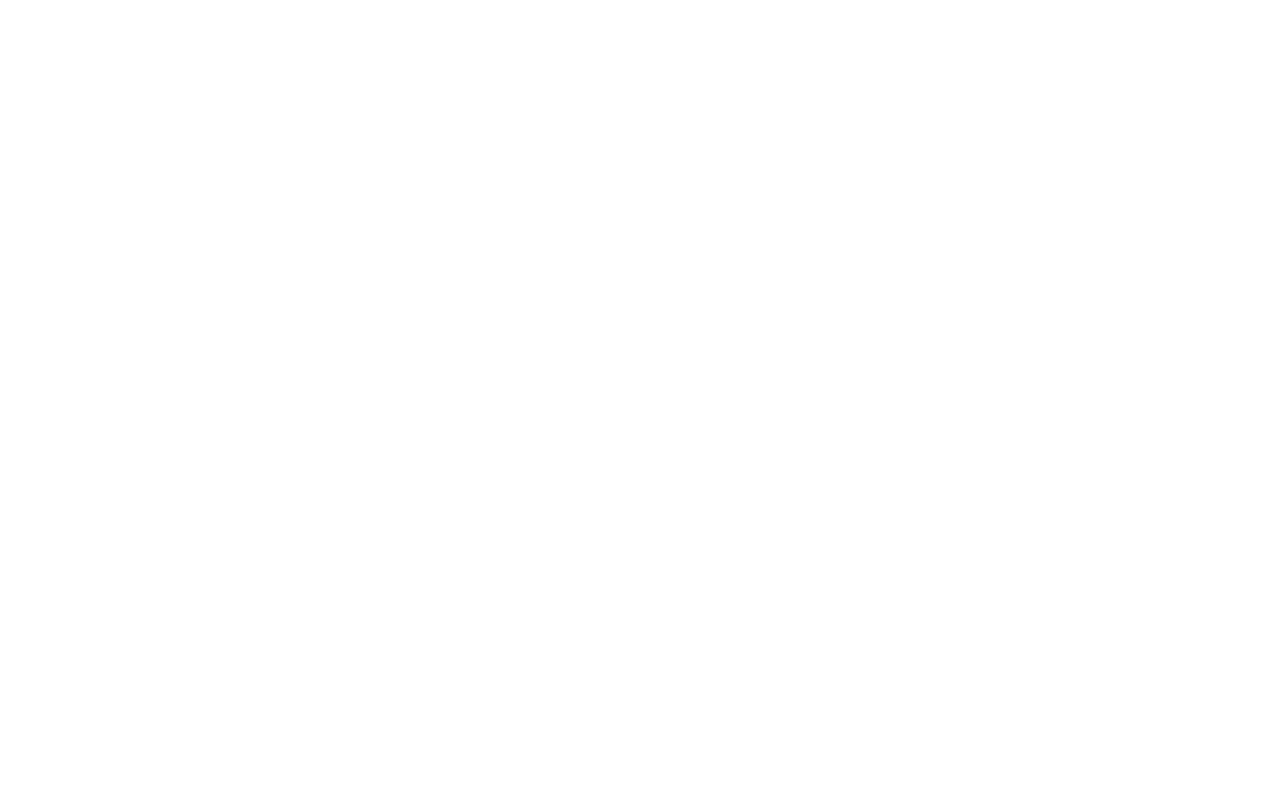
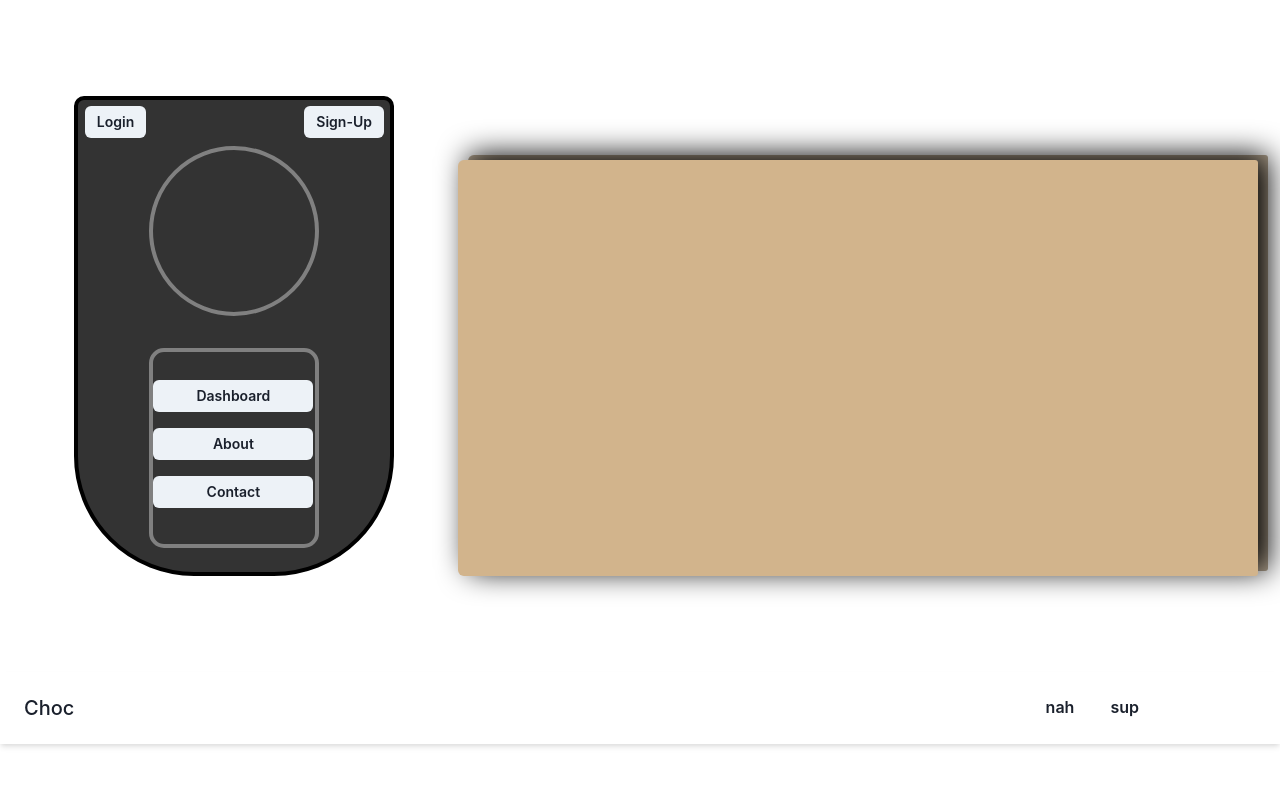
Before and after one commit to vrich88/cautious-journey, a React (Create React App) app in the folder client/: page /homepage in a window 1280 px wide. Before the commit this address had no page. Shown: the top 786 px of the page. Built offline with nearby package versions, Linux system fonts and the light colour scheme.

Commit message:
routing test environment and homepage

```diff
--- a/client/src/App.js
+++ b/client/src/App.js
@@ -1,18 +1,19 @@
-import React from 'react';
-import { BrowserRouter as Router, Routes, Route } from 'react-router-dom';
+import React from "react";
+import { BrowserRouter as Router, Routes, Route } from "react-router-dom";
 import {
   ApolloClient,
   InMemoryCache,
   ApolloProvider,
   createHttpLink,
-} from '@apollo/client';
-import { setContext } from '@apollo/client/link/context';
-import './App.css';
+} from "@apollo/client";
+import { setContext } from "@apollo/client/link/context";
+import "./App.css";
 import Footer from "./components/footer/Footer";
 import UFOsubforum from "./pages/UFOsubforum";
+import Homepage from "./pages/Homepage";
 
 // test component pages
-import Vincenttest from './pages/Vincenttest';
+import Vincenttest from "./pages/Vincenttest";
 import Joshtest from './pages/Joshtest';
 import Jackietest from './pages/Jackietest';
 import Dannytest from "./pages/Dannytest";
@@ -21,18 +22,18 @@
 
 // Construct our main GraphQL API endpoint
 const httpLink = createHttpLink({
-  uri: '/graphql',
+  uri: "/graphql",
 });
 
 // Construct request middleware that will attach the JWT token to every request as an `authorization` header
 const authLink = setContext((_, { headers }) => {
   // get the authentication token from local storage if it exists
-  const token = localStorage.getItem('id_token');
+  const token = localStorage.getItem("id_token");
   // return the headers to the context so httpLink can read them
   return {
     headers: {
       ...headers,
-      authorization: token ? `Bearer ${token}` : '',
+      authorization: token ? `Bearer ${token}` : "",
     },
   };
 });
@@ -46,15 +47,16 @@
 function App() {
   return (
     <ApolloProvider client={client}>
-      <Router >
-        <Routes >
-          <Route path="/" element={<UFOsubforum/>}/>
-          <Route path="/Vincenttest" element={<Vincenttest />}/>
-          <Route path="/Joshtest" element={<Joshtest />}/>
-          <Route path="/Jackietest" element={<Jackietest />}/>
-          <Route path="/Dannytest" element={<Dannytest />}/>
-          <Route path="/Matttest" element={<Matttest />}/>
-          <Route path="/Lindseytest" element={<Lindseytest />}/>
+      <Router>
+        <Routes>
+          <Route path="/" element={<UFOsubforum />} />
+          <Route path="/homepage" element={<Homepage />} />
+          <Route path="/vincenttest" element={<Vincenttest />} />
+          <Route path="/joshtest" element={<Joshtest />}/>
+          <Route path="/jackietest" element={<Jackietest />}/>
+          <Route path="/dannytest" element={<Dannytest />}/>
+          <Route path="/matttest" element={<Matttest />}/>
+          <Route path="/lindseytest" element={<Lindseytest />}/>
         </Routes>
       </Router>
       <Footer />
--- a/client/src/components/footer/Footer.jsx
+++ b/client/src/components/footer/Footer.jsx
@@ -13,7 +13,7 @@
   IconButton,
   CloseButton,
 } from "@chakra-ui/react";
-import { AiOutlineMenu } from "react-icons/ai";
+// import { AiOutlineMenu } from "react-icons/ai";
 export default function App(){
   const bg = useColorModeValue("white", "gray.800");
   const mobileNav = useDisclosure();
@@ -47,9 +47,9 @@
               color="brand.500"
               display={{ base: "none", md: "inline-flex" }}
             >
-              <Button variant="ghost"><Link to = "/start">Start</Link></Button>
-              <Button variant="ghost"><Link to = "/Signup">Signup</Link></Button>
-              <Button variant="ghost"><Link to ="/Login">Login</Link></Button>
+              {/* <Button variant="ghost"><Link to = "/start">Start</Link></Button> */}
+              {/* <Button variant="ghost"><Link to = "/Signup">Signup</Link></Button> */}
+              {/* <Button variant="ghost"><Link to ="/Login">Login</Link></Button> */}
               <Button variant="ghost">nah</Button>
               <Button variant="ghost">sup</Button>
             </HStack>
@@ -64,7 +64,7 @@
                 color="gray.800"
                 _dark={{ color: "inherit" }}
                 variant="ghost"
-                icon={<AiOutlineMenu />}
+                // icon={<AiOutlineMenu />}
                 onClick={mobileNav.onOpen}
               />
               <VStack
--- a/client/src/index.js
+++ b/client/src/index.js
@@ -2,12 +2,14 @@
 import ReactDOM from 'react-dom/client';
 import './index.css';
 import App from './App';
+import { ChakraProvider } from '@chakra-ui/provider';
+import customTheme from "./utils/theme";
 
 // make sure to add appropriate styling imports (chakra etc)
 
 const root = ReactDOM.createRoot(document.getElementById('root'));
 root.render(
-  <React.StrictMode>
+  <ChakraProvider theme={customTheme}>
     <App />
-  </React.StrictMode>
+  </ChakraProvider>
 );
--- /dev/null
+++ b/client/src/pages/Homepage.js
@@ -0,0 +1,153 @@
+import {
+  Avatar,
+  Box,
+  Collapse,
+  Drawer,
+  DrawerContent,
+  DrawerOverlay,
+  Flex,
+  Button,
+  ButtonGroup,
+  Icon,
+  IconButton,
+  Input,
+  InputGroup,
+  InputLeftElement,
+  Text,
+  useColorModeValue,
+  useDisclosure,
+  Center,
+  Square,
+  Container,
+  Grid,
+  GridItem,
+  Spacer,
+} from "@chakra-ui/react";
+import { FaBell, FaClipboardCheck, FaRss } from "react-icons/fa";
+import { AiFillGift } from "react-icons/ai";
+import { BsGearFill } from "react-icons/bs";
+import { FiMenu, FiSearch } from "react-icons/fi";
+import { HiCode, HiCollection } from "react-icons/hi";
+import { MdHome, MdKeyboardArrowRight } from "react-icons/md";
+import React from "react";
+const breakpoints = {
+  sm: "320px",
+  md: "768px",
+  lg: "960px",
+  xl: "1200px",
+};
+
+export default function Homepage() {
+  // const mobileNav = useDisclosure();
+  return (
+    <Box as="main" p="4">
+      <Flex>
+        {/* Add content here, remove div below  /}
+            <Box borderWidth="4px" borderStyle="dashed" rounded="md" h="96" />
+          </Box>
+          <Box as="main" p="4">
+            {/ Add content here, remove div below  */}
+        {/* Black device Container */}
+        <Box
+          borderWidth="0px"
+          rounded="md"
+          h="80vh"
+          w={{ base: "700px", md: "300px", lg: "35%" }}
+        >
+          <Flex justifyContent={"center"}>
+            {/* Black device */}
+            <Box
+              borderWidth="4px"
+              borderColor={"black"}
+              backgroundColor={"blackAlpha.800"}
+              mt={"20"}
+              h="60vh"
+              w={{ base: "350px", md: "270px", lg: "20rem" }}
+              borderBottomRightRadius={120}
+              borderBottomLeftRadius={120}
+              borderTopRightRadius={10}
+              borderTopLeftRadius={10}
+            >
+              <Flex justifyContent={"space-between"} pt="0.4rem" px="0.4rem">
+                <Button colorScheme="gray" size="sm">
+                  Login
+                </Button>
+
+                <Button colorScheme="gray" size="sm">
+                  Sign-Up
+                </Button>
+              </Flex>
+
+              <Flex justifyContent={"center"}>
+                <Box
+                  borderWidth="4px"
+                  borderColor={"gray"}
+                  mt={"2"}
+                  h="170px"
+                  w={{ base: "170px", md: "170px", lg: "170px" }}
+                  borderRadius="full"
+                ></Box>
+              </Flex>
+
+              <Flex justifyContent={"center"}>
+                <Box
+                  borderWidth="4px"
+                  borderColor={"gray"}
+                  mt={"8"}
+                  h="200px"
+                  w={{ base: "170px", md: "170px", lg: "170px" }}
+                  pt="3"
+                  borderRadius="15"
+                >
+                  <Flex flexDirection={"column"}>
+                    <Button colorScheme="gray" size="sm" w={"160px"} mt={4}>
+                      Dashboard
+                    </Button>
+                    <Button colorScheme="gray" size="sm" w={"160px"} mt={4}>
+                      About
+                    </Button>
+                    <Button colorScheme="gray" size="sm" w={"160px"} mt={4}>
+                      Contact
+                    </Button>
+                  </Flex>
+                </Box>
+              </Flex>
+            </Box>
+          </Flex>
+        </Box>
+        {/* Folder Container */}
+        <Box
+          borderWidth="0px"
+          rounded="md"
+          h="80vh"
+          w={{ base: "1px", md: "1px", lg: "65%" }}
+        >
+          <Flex justifyContent={"center"}>
+            <Box
+              borderWidth="0px"
+              borderColor={"white"}
+              mt={"20"}
+              h={{ base: "0px", md: "0px", lg: "60vh" }}
+              w={{ base: "0rem", md: "0px", lg: "50rem" }}
+            >
+              {/* Folder */}
+              <Box
+                borderWidth="0px"
+                borderColor={"tan"}
+                backgroundColor={"tan"}
+                mt={"4rem"}
+                h={{ base: "0px", md: "52vh", lg: "52vh" }}
+                w={{ base: "15rem", md: "30rem", lg: "40rem", xl: "50rem" }}
+                borderTopLeftRadius={"6px"}
+                borderTopRightRadius={"3px"}
+                borderBottomLeftRadius={"6px"}
+                borderBottomRightRadius={"3px"}
+                boxShadow={"10px -5px 30px black, 10px -5px rgb(181 166 145) "}
+              ></Box>
+            </Box>
+          </Flex>
+        </Box>
+      </Flex>
+    </Box>
+  );
+}
```
Also changed, not shown: client/package.json (+8 -1 lines), client/src/pages/Vincenttest.js (+5 -5 lines), client/src/pages/homepage.jsx (deleted, +0 -113 lines), 1 other file (tests, documents, lock files or other folders).
